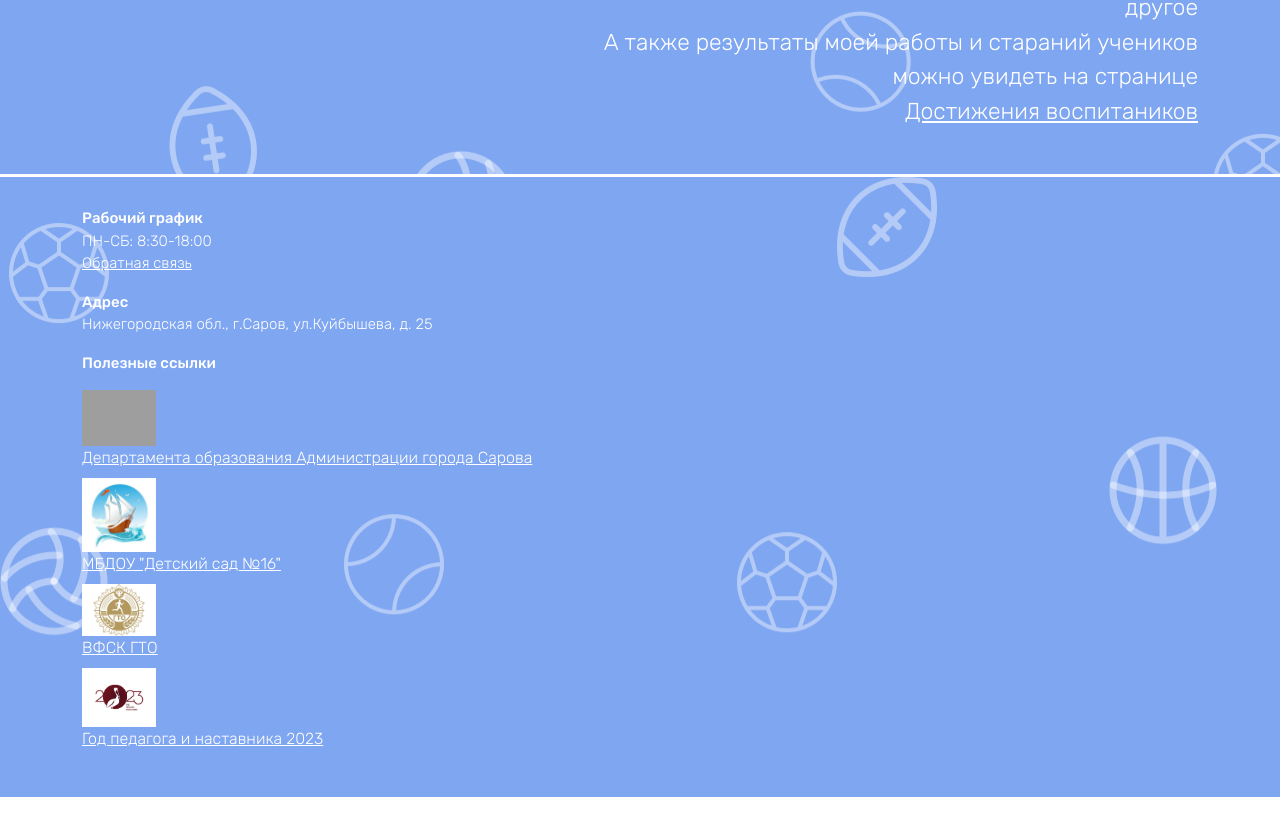
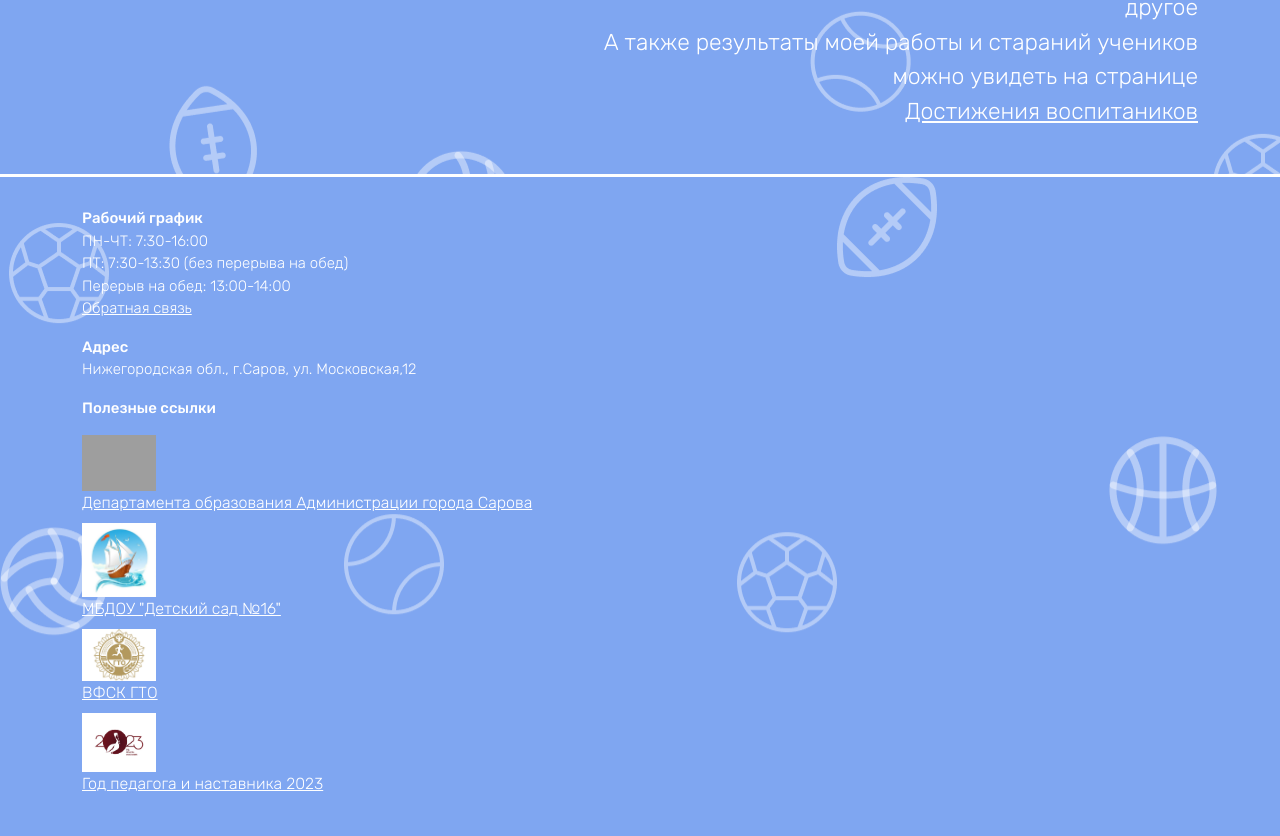
Before and after one commit to formystudy1/KazobaranovNikitaSergeevich, a plain HTML site: page aboutMe.html in a window 1280 px wide. Shown: the part 1112-1948 px from the top of the page. Before the commit the page ends 1909 px from the top, so only its background shows below. Drawn offline with nearby package versions, Linux system fonts and the light colour scheme; grey boxes are pictures that could not be loaded.

Commit message:
Update aboutMe.html

```diff
--- a/aboutMe.html
+++ b/aboutMe.html
@@ -141,8 +141,9 @@
     <div class="container_main">
         <div class="container">
             <div class="col-8 footer_info">
-                <p ><strong>Рабочий график</strong><br>ПН-СБ: 8:30-18:00<br><a href="feedback.html" style="color: #fff;">Обратная связь</a></p>
-                <p class="mt-2"><strong>Адрес</strong><br>Нижегородская обл., г.Саров, ул.Куйбышева, д. 25</p>
+                <p ><strong>Рабочий график</strong><br>ПН-ЧТ: 7:30-16:00<br>ПТ: 7:30-13:30 (без перерыва на обед)<br>Перерыв на обед: 13:00-14:00<br><a href="feedback.html" style="color: #fff;">Обратная связь</a></p>
+                <p class="mt-2"><strong>Адрес</strong><br>Нижегородская обл., г.Саров,
+          ул. Московская,12</p>
                 <p class="mt-2"><strong>Полезные ссылки</strong><div class="footer">
                     <div class="mt-2">
                         <a target="_blank" href="https://www.edusarov.ru/"><img style="width: 10%;" src="style/img/main/departament.png" alt="Логотип департамента образования города Саров"></a>
```
